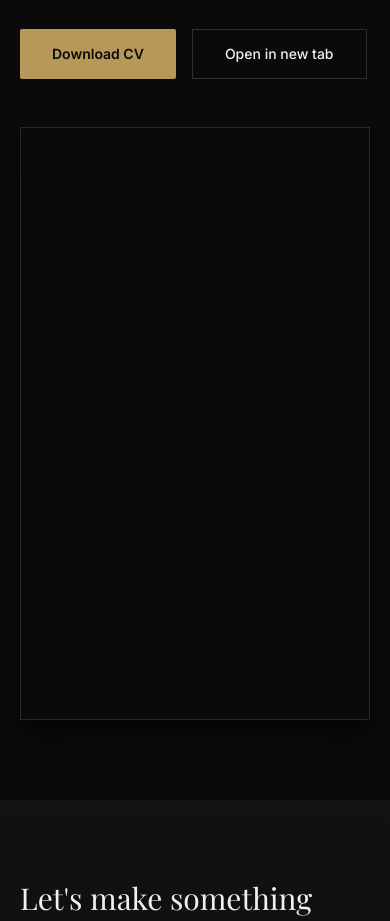
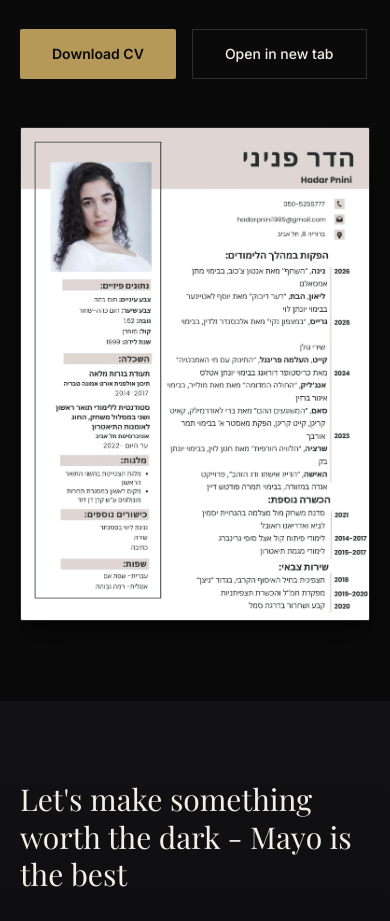
Before and after one commit to MayoG/TalentDisplay, a React (Vite) app: page / in a window 390 px wide. Shown: the part 7140-8061 px from the top of the page. Built offline with nearby package versions, Linux system fonts and the light colour scheme; a web font is replaced by a local one.

Commit message:
Fix bugs of cv preview

```diff
--- a/src/components/CV.tsx
+++ b/src/components/CV.tsx
@@ -1,35 +1,32 @@
 import { motion } from "framer-motion";
 import { cv } from "../data";
 import { Section } from "./Section";
+import { assetPath } from "../lib/assets";
 import { fadeUp, staggerContainer, defaultViewport } from "../lib/motion";
 
 export function CV() {
+  const fileHref = assetPath(cv.fileHref);
+  const previewSrc = assetPath(cv.previewImage);
+
   return (
     <Section id="cv" className="bg-stage-black py-20 sm:py-28">
-      <motion.div
-        initial="hidden"
-        whileInView="visible"
-        viewport={defaultViewport}
-        variants={staggerContainer}
-      >
+      <motion.div initial="hidden" whileInView="visible" viewport={defaultViewport} variants={staggerContainer}>
         <motion.div variants={fadeUp} className="max-w-2xl">
           <p className="font-sans text-xs uppercase tracking-[0.35em] text-stage-gold-muted">{cv.eyebrow}</p>
           <h2 className="mt-3 font-serif text-3xl text-stage-cream sm:text-4xl md:text-5xl">{cv.heading}</h2>
-          <p className="mt-5 font-sans text-base leading-relaxed text-stage-cream-muted sm:text-lg">
-            {cv.description}
-          </p>
+          <p className="mt-5 font-sans text-base leading-relaxed text-stage-cream-muted sm:text-lg">{cv.description}</p>
         </motion.div>
 
         <motion.div variants={fadeUp} className="mt-8 flex flex-wrap gap-4">
           <a
-            href={cv.fileHref}
+            href={fileHref}
             download
             className="inline-flex items-center justify-center rounded-sm bg-stage-gold/90 px-8 py-3.5 font-sans text-sm font-semibold text-stage-black transition hover:bg-stage-gold"
           >
             {cv.downloadLabel}
           </a>
           <a
-            href={cv.fileHref}
+            href={fileHref}
             target="_blank"
             rel="noreferrer noopener"
             className="inline-flex items-center justify-center border border-white/15 px-8 py-3.5 font-sans text-sm font-medium text-stage-cream transition hover:border-stage-gold/50 hover:text-stage-gold"
@@ -38,15 +35,20 @@ export function CV() {
           </a>
         </motion.div>
 
-        <motion.div
-          variants={fadeUp}
-          className="mt-12 overflow-hidden border border-white/10 bg-stage-smoke/40 shadow-xl shadow-black/40 md:mt-16"
-        >
-          <iframe
-            src={`${cv.fileHref}#toolbar=0&navpanes=0&scrollbar=0&view=FitH`}
-            title={cv.fileLabel}
-            className="h-[70vh] w-full min-h-[28rem] bg-stage-charcoal"
-          />
+        <motion.div variants={fadeUp} className="mt-12 md:mt-16">
+          {/* Image preview — clearer on mobile than an embedded PDF viewer */}
+          <figure className="max-w-3xl overflow-hidden rounded-sm border border-white/10 bg-stage-smoke/40 shadow-xl shadow-black/40 md:hidden">
+            <img src={previewSrc} alt={cv.fileLabel} loading="lazy" decoding="async" className="h-auto w-full bg-stage-charcoal object-contain" />
+          </figure>
+
+          {/* PDF embed — desktop */}
+          <div className="hidden overflow-hidden border border-white/10 bg-stage-smoke/40 shadow-xl shadow-black/40 md:block">
+            <iframe
+              src={`${fileHref}#toolbar=0&navpanes=0&scrollbar=0&view=FitH`}
+              title={cv.fileLabel}
+              className="h-[70vh] w-full min-h-[28rem] bg-stage-charcoal"
+            />
+          </div>
         </motion.div>
       </motion.div>
     </Section>
--- a/src/data/cv.ts
+++ b/src/data/cv.ts
@@ -5,6 +5,7 @@ export const cv: CvContent = {
   heading: "Resume",
   description: "Download or view Hadar Pnini’s full CV.",
   fileHref: "/cv/hadar-pnini-cv.pdf",
+  previewImage: "/cv/hadar-pnini-cv-preview.webp",
   fileLabel: "Hadar Pnini — CV",
   downloadLabel: "Download CV",
   openLabel: "Open in new tab",
--- a/src/data/types.ts
+++ b/src/data/types.ts
@@ -85,6 +85,8 @@ export interface CvContent {
   description: string;
   /** Path under `public/` (e.g. `/cv/hadar-pnini-cv.pdf`) */
   fileHref: string;
+  /** Still preview of the CV (path under `public/`) */
+  previewImage: string;
   fileLabel: string;
   downloadLabel: string;
   openLabel: string;
--- a/src/lib/assets.ts
+++ b/src/lib/assets.ts
@@ -1,7 +1,12 @@
 /** Prefix public asset paths with Vite `base` (e.g. `/TalentDisplay/` on GitHub Pages). */
 export function assetPath(path: string): string {
   // Vite-imported assets (`import.meta.glob` / `?url`) are already resolved.
-  if (!path.startsWith("/images/") && !path.startsWith("images/")) {
+  const isPublicAsset =
+    path.startsWith("/images/") ||
+    path.startsWith("images/") ||
+    path.startsWith("/cv/") ||
+    path.startsWith("cv/");
+  if (!isPublicAsset) {
     return path;
   }
   const normalized = path.startsWith("/") ? path.slice(1) : path;
```
Also changed, not shown: public/cv/hadar-pnini-cv-preview.webp (added).
